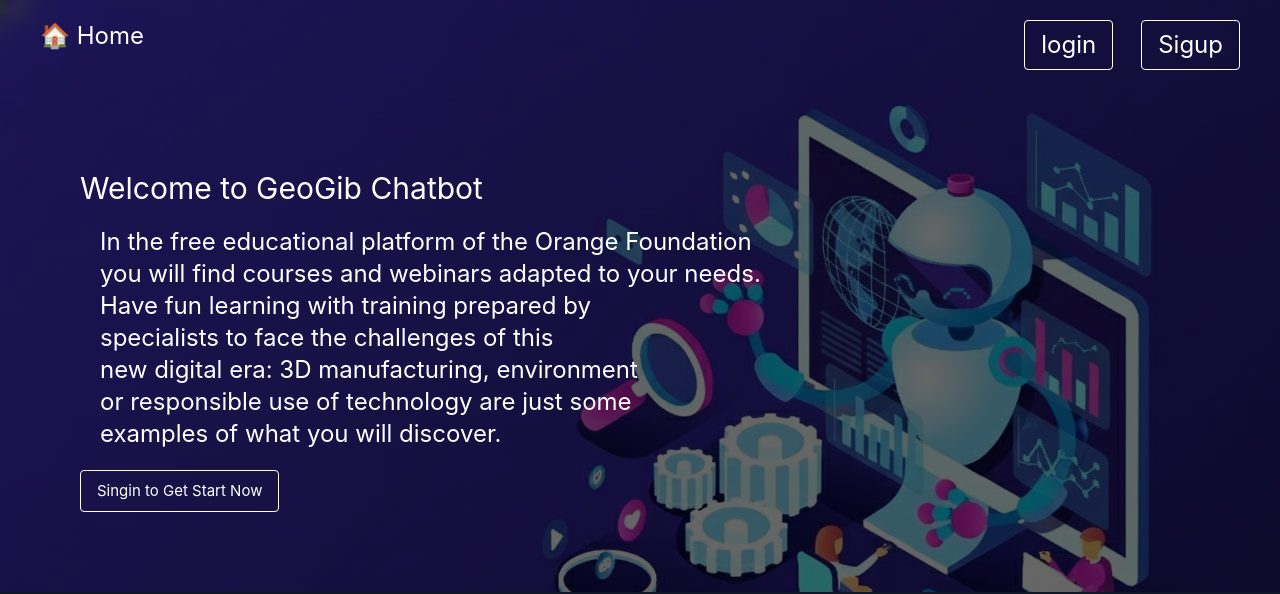
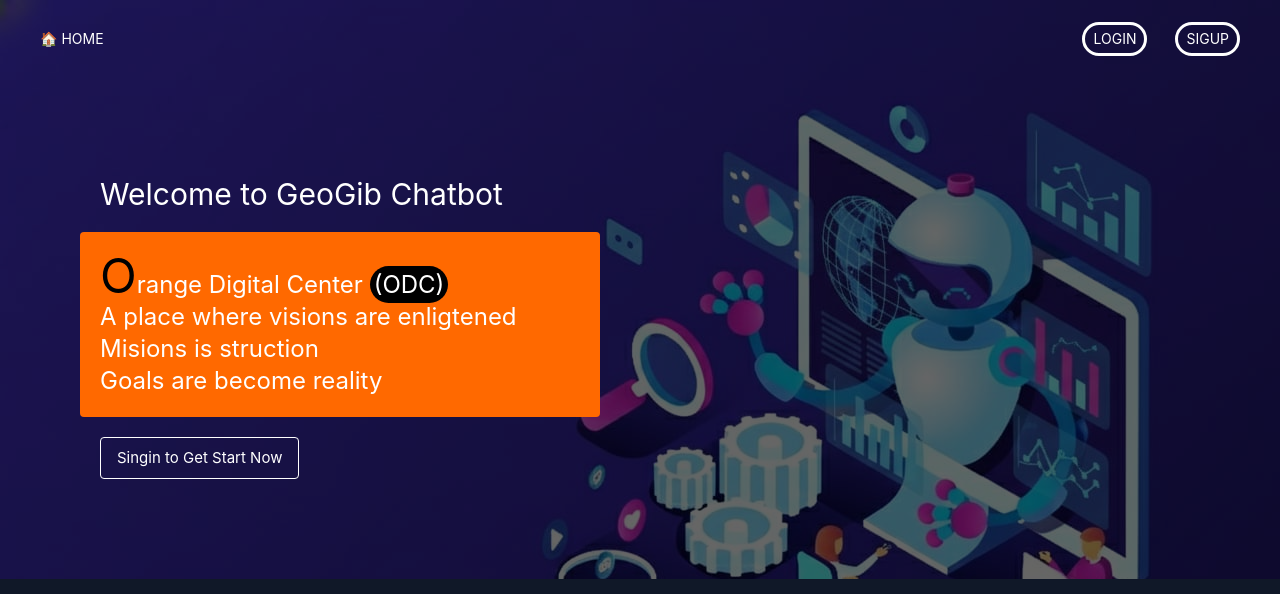
Before and after one commit to Ambsmith231/geogib-chatbot, a Vue app: page / in a window 1280 px wide. Shown: the top 594 px of the page. Built offline with nearby package versions, Linux system fonts and the light colour scheme.

Commit message:
Worked on the navbar buttons and hero section message

```diff
--- a/src/components/NavBar.vue
+++ b/src/components/NavBar.vue
@@ -4,21 +4,17 @@
       class="flex justify-between px-10 text-2xl text-bold text-white gap-2.5"
     >
       <div class="py-5">
-        <button>🏠 Home</button>
+        <button class="uppercase text-sm">🏠 Home</button>
       </div>
       <div class="flex justify-between gap-7 py-5">
         <a href="login">
-          <button
-            class="border border-white text-white hover:bg-blue-100 hover:text-white px-4 py-2 rounded"
-          >
+          <button class="text-sm uppercase border-3 border-white text-white hover:bg-blue-100 hover:text-white px-2 p-1 rounded: rounded-full">
             login
           </button>
         </a>
 
         <a href="singup">
-          <button
-            class="border border-white text-white hover:bg-blue-100 hover:text-white px-4 py-2 rounded"
-          >
+          <button class="text-sm uppercase border-3 border-white text-white hover:bg-blue-100 hover:text-white px-2 py-1 rounded-full">
             Sigup
           </button>
         </a>
--- a/src/components/hero.vue
+++ b/src/components/hero.vue
@@ -1,20 +1,17 @@
 <template>
   <div class="grid p-20">
     <div class="font-bold text-3xl text-white">
-      <h1 class="mt-20 mb-5">Welcome to GeoGib Chatbot</h1>
+      <h1 class="mt-20 mb-5 p-5">Welcome to GeoGib Chatbot</h1>
     </div>
-    <div class="text-2xl p-5 text-white">
+    <div class="text-2xl rounded w-130 p-5 text-white bg-orange-500">
       <p>
-        In the free educational platform of the Orange Foundation <br />
-        you will find courses and webinars adapted to your needs. <br />
-        Have fun learning with training prepared by <br />
-        specialists to face the challenges of this <br />
-        new digital era: 3D manufacturing, environment <br />
-        or responsible use of technology are just some <br />
-        examples of what you will discover.
+        <span class="text-black font-bold text-5xl">O</span>range Digital Center <span class="bg-black p-1 rounded-full font-bold">(ODC)</span> <br />
+        A place where visions are enligtened <br />
+        <span>Misions is struction</span> <br />
+        <span>Goals are become reality</span>
       </p>
     </div>
-    <div class="flex justify-between items-center">
+    <div class="flex justify-between items-center p-5">
       <a href="login">
         <button
           class="border border-white text-white hover:bg-blue-100 hover:text-white px-4 py-2 rounded"
```
Also changed, not shown: 1 other file (tests, documents, lock files or other folders).
